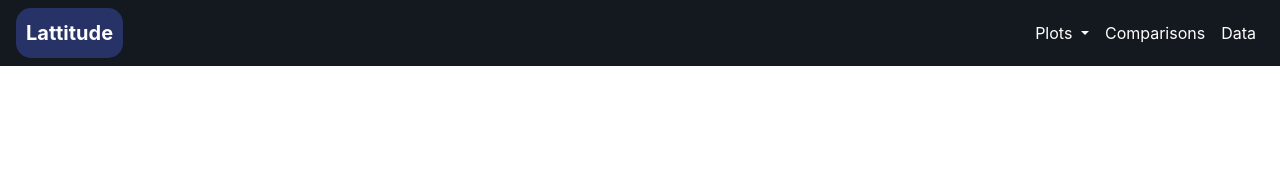
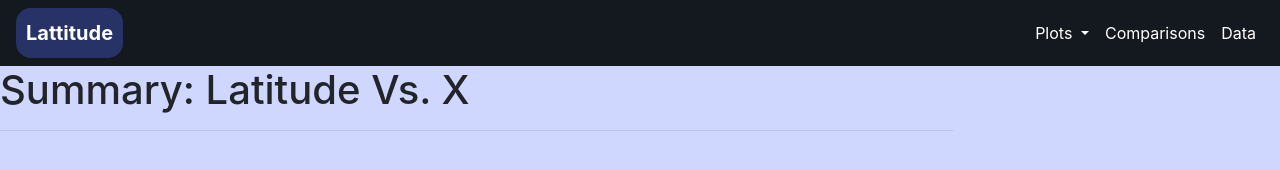
Before and after one commit to coconutpep/Weather-Data-Webpage, a plain HTML site: page docs/index.html in a window 1280 px wide. Drawn offline with nearby package versions, Linux system fonts and the light colour scheme.

Commit message:
started adding content to home page

```diff
--- a/docs/assets/style.css
+++ /dev/null
@@ -1,3 +0,0 @@
-.active {
-    background-color:rgb(39, 51, 102)!important
-}
--- a/docs/index.html
+++ b/docs/index.html
@@ -5,10 +5,10 @@
     <meta charset="UTF-8">
     <meta name="viewport" content="width=device-width, initial-scale=1.0">
     <link rel="stylesheet" href="https://stackpath.bootstrapcdn.com/bootstrap/4.4.1/css/bootstrap.min.css" integrity="sha384-Vkoo8x4CGsO3+Hhxv8T/Q5PaXtkKtu6ug5TOeNV6gBiFeWPGFN9MuhOf23Q9Ifjh" crossorigin="anonymous">
-    <link rel="stylsheet" type="text/css" href="assets/style.css">
+    <link rel="stylsheet" href="assets/style.css">
 </head>
 
-<body>
+<body style="background-color:rgb(208, 215, 255)">
     <nav class="navbar navbar-expand-lg navbar-light" style="background-color:rgb(20, 25, 32);">
         <a class="navbar-brand" href="index.html" style="padding:10px; font-weight:bold; color:white; background-color:rgb(39, 51, 102); border-radius:15px">Lattitude</a>
         <button class="navbar-toggler" type="button" data-toggle="collapse" data-target="#navbarNavDropdown" aria-controls="navbarNavDropdown" aria-expanded="false" aria-label="Toggle navigation">
@@ -35,7 +35,15 @@
             </li>
           </ul>
         </div>
-      </nav>
+    </nav>
+
+    <div class="row">
+        <div class="col-12 col-md-9">
+            <h1>Summary: Latitude Vs. X</h1>
+            <hr>
+
+        </div>
+    </div>
 
     <script src="https://code.jquery.com/jquery-3.3.1.slim.min.js" integrity="sha384-q8i/X+965DzO0rT7abK41JStQIAqVgRVzpbzo5smXKp4YfRvH+8abtTE1Pi6jizo" crossorigin="anonymous"></script>
     <script src="https://cdnjs.cloudflare.com/ajax/libs/popper.js/1.14.7/umd/popper.min.js" integrity="sha384-UO2eT0CpHqdSJQ6hJty5KVphtPhzWj9WO1clHTMGa3JDZwrnQq4sF86dIHNDz0W1" crossorigin="anonymous"></script>
```
